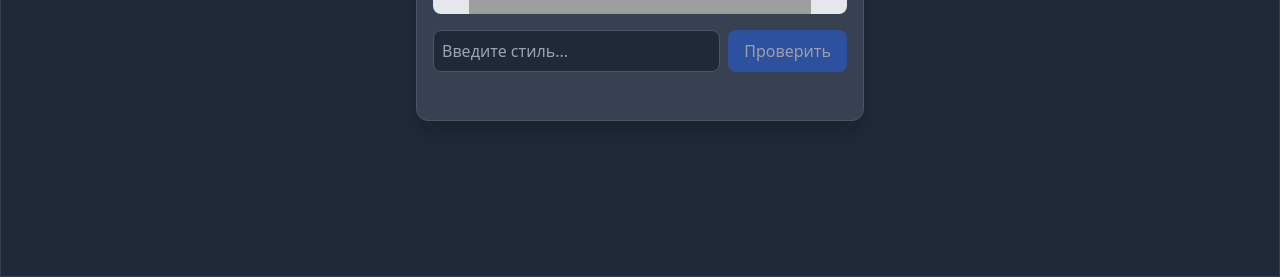
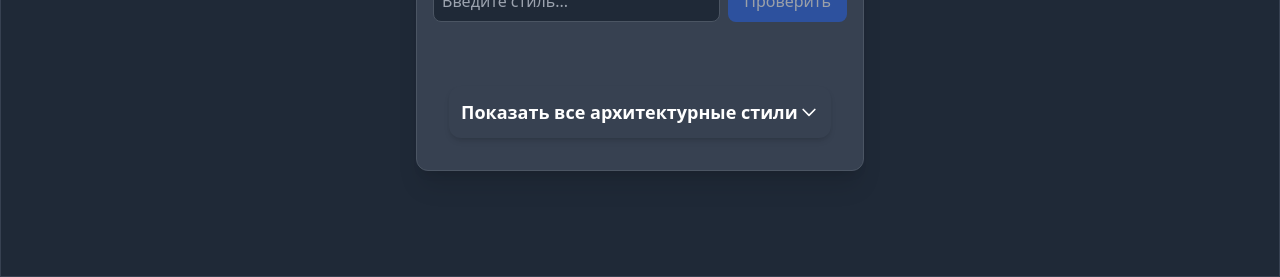
Before and after one commit to pinco721/archistyle-game, a React (Create React App) app: page / in a window 1280 px wide. Shown: the part 523-800 px from the top of the page. Built offline with nearby package versions, Linux system fonts and the light colour scheme; grey boxes are pictures that could not be loaded.

Commit message:
список стилей

```diff
--- a/src/Game.jsx
+++ b/src/Game.jsx
@@ -55,7 +55,7 @@ export default function Game() {
   const [gameState, setGameState] = useState("playing");
   const [isAnimating, setIsAnimating] = useState(false);
   const [error, setError] = useState(null);
-
+  const [isListOpen, setIsListOpen] = useState(false);
 
 
   useEffect(() => {
@@ -202,6 +202,7 @@ export default function Game() {
               : 'bg-white text-gray-900 shadow-lg'
           }`}
       >
+
         {/* Фото с плавным появлением */}
         <div
           key={targetStyle?.currentPhotoUrl}
@@ -213,6 +214,7 @@ export default function Game() {
             className="w-full rounded-lg object-contain h-64"
           />
         </div>
+
 
         {/* Блок с вводом или победой */}
         {gameState === "playing" ? (
@@ -252,6 +254,7 @@ export default function Game() {
               Сыграть снова
             </button>
           </div>
+
         )}
 
         {error && (
@@ -292,6 +295,48 @@ export default function Game() {
             </div>
           ))}
         </div>
+              <div className={`w-full max-w-xl p-4 transition-colors duration-300 ${isDark ? 'text-gray-300' : 'text-gray-700'}`}>
+        <button
+          onClick={() => setIsListOpen(!isListOpen)}
+          className={`flex justify-between items-center w-full p-3 font-semibold rounded-xl text-lg
+            transition-all duration-300
+            ${isDark
+              ? 'bg-gray-700 hover:bg-gray-600 text-white shadow-md'
+              : 'bg-white hover:bg-gray-100 text-gray-900 border border-gray-200 shadow-md'
+            }`}
+        >
+          <span>
+            {isListOpen ? 'Скрыть список стилей' : 'Показать все архитектурные стили'}
+          </span>
+          <svg
+            className={`w-5 h-5 transition-transform duration-300 ${isListOpen ? 'rotate-180' : 'rotate-0'}`}
+            fill="none"
+            stroke="currentColor"
+            viewBox="0 0 24 24"
+            xmlns="http://www.w3.org/2000/svg"
+          >
+            <path strokeLinecap="round" strokeLinejoin="round" strokeWidth="2" d="M19 9l-7 7-7-7"></path>
+          </svg>
+        </button>
+
+        <div
+          className={`overflow-hidden transition-max-height duration-500 ease-in-out
+            ${isListOpen ? 'max-h-screen pt-4' : 'max-h-0'}`
+          }
+        >
+          <div
+            className={`p-4 rounded-xl ${isDark ? 'bg-gray-800' : 'bg-white border border-gray-200'}`}
+          >
+            <ul className="grid grid-cols-2 sm:grid-cols-3 gap-x-4 gap-y-2 list-none">
+              {allStyles.map((style) => (
+                <li key={style.name} className={`text-sm ${isDark ? 'text-gray-300' : 'text-gray-700'}`}>
+                  {style.name}
+                </li>
+              ))}
+            </ul>
+          </div>
+        </div>
+      </div>
       </div>
     </div>
   );
--- a/src/data/styles.json
+++ b/src/data/styles.json
@@ -7,7 +7,7 @@
       "https://upload.wikimedia.org/wikipedia/commons/thumb/4/49/Hasak_-_Der_Dom_zu_K%C3%B6ln_-_Bild_18_Westansicht_Boisseree.jpg/1024px-Hasak_-_Der_Dom_zu_K%C3%B6ln_-_Bild_18_Westansicht_Boisseree.jpg",
       "https://upload.wikimedia.org/wikipedia/commons/thumb/8/83/Laon%2C_Cath%C3%A9drale_Notre-Dame_PM_14294.jpg/500px-Laon%2C_Cath%C3%A9drale_Notre-Dame_PM_14294.jpg"
     ],
-    "period": "XII–XVI вв.",
+    "period": "12-16 век",
     "region": "Европа",
     "form": "арки и шпили",
     "materials": "камень",
@@ -23,7 +23,7 @@
       "https://upload.wikimedia.org/wikipedia/commons/thumb/8/8d/Hofkirche_im_Winter.jpg/500px-Hofkirche_im_Winter.jpg",
       "https://upload.wikimedia.org/wikipedia/commons/thumb/c/cf/Milotice_-_z%C3%A1mek.JPG/2560px-Milotice_-_z%C3%A1mek.JPG"
     ],
-    "period": "XVII–XVIII вв.",
+    "period": "17-18 век",
     "region": "Европа",
     "form": "купола и волнистые линии",
     "materials": "камень, мрамор",
@@ -38,7 +38,7 @@
       "https://upload.wikimedia.org/wikipedia/commons/thumb/0/0a/Moscow_Spiridonovka_Tarasov_Mansion_asv2021-07_img32.jpg/2560px-Moscow_Spiridonovka_Tarasov_Mansion_asv2021-07_img32.jpg",
       "https://upload.wikimedia.org/wikipedia/commons/thumb/c/c8/St._Petersburg%2C_German_Embassy.jpg/1213px-St._Petersburg%2C_German_Embassy.jpg"
     ],
-    "period": "XVIII–XIX вв.",
+    "period": "18-19 век",
     "region": "Европа, США",
     "form": "колонны, портики",
     "materials": "камень, мрамор, штукатурка",
@@ -46,13 +46,13 @@
     "idea": "порядок, величие"
   },
   {
-    "name": "Античность",
+    "name": "Классика",
     "aliases": ["античность", "класика", "классический", "древний", "греческий", "римский", "классицизм"],
     "photoUrls": [
       "https://upload.wikimedia.org/wikipedia/commons/thumb/a/a7/Greece-0283_-_Temple_of_Hephaistos_%282215107461%29.jpg/500px-Greece-0283_-_Temple_of_Hephaistos_%282215107461%29.jpg",
       "https://upload.wikimedia.org/wikipedia/commons/thumb/c/ce/2006_01_21_Ath%C3%A8nes_Parth%C3%A9non.JPG/500px-2006_01_21_Ath%C3%A8nes_Parth%C3%A9non.JPG"
     ],
-    "period": "VII в. до н.э. – V в. н.э.",
+    "period": "5 век",
     "region": "Средиземноморье",
     "form": "колонны, триглифы, портики",
     "materials": "мрамор, известняк, камень",
@@ -67,7 +67,7 @@
       "https://upload.wikimedia.org/wikipedia/commons/thumb/3/3c/Poitiers%2C_%C3%89glise_Notre-Dame_la_Grande-PM_31759.jpg/500px-Poitiers%2C_%C3%89glise_Notre-Dame_la_Grande-PM_31759.jpg",
       "https://upload.wikimedia.org/wikipedia/commons/thumb/5/5d/Coimbra_BW_2018-10-06_14-33-51_stitch.jpg/330px-Coimbra_BW_2018-10-06_14-33-51_stitch.jpg"
     ],
-    "period": "X–XII вв.",
+    "period": "10-12 век",
     "region": "Европа",
     "form": "толстые стены, полукруглые арки",
     "materials": "камень, кирпич",
@@ -76,13 +76,13 @@
   },
   {
     "name": "Палладианство",
-    "aliases": ["палладианский", "палладио", "паладианство"],
+    "aliases": ["палладианский", "палладио", "паладианство", "Палладианский"],
     "photoUrls": [
       "https://upload.wikimedia.org/wikipedia/commons/thumb/4/4d/Chiesa_di_San_Nicola_da_Tolentino_%28Venice%29.jpg/2560px-Chiesa_di_San_Nicola_da_Tolentino_%28Venice%29.jpg",
       "https://upload.wikimedia.org/wikipedia/commons/thumb/0/09/%D0%9F%D0%B0%D0%BB%D0%BB%D0%B0%D0%B4%D0%B8%D0%B5%D0%B2_%D0%BC%D1%80%D0%B0%D0%BC%D0%BE%D1%80%D0%BD%D1%8B%D0%B9_%D0%BC%D0%BE%D1%81%D1%82.jpg/960px-%D0%9F%D0%B0%D0%BB%D0%BB%D0%B0%D0%B4%D0%B8%D0%B5%D0%B2_%D0%BC%D1%80%D0%B0%D0%BC%D0%BE%D1%80%D0%BD%D1%8B%D0%B9_%D0%BC%D0%BE%D1%81%D1%82.jpg",
       "https://upload.wikimedia.org/wikipedia/commons/d/d7/Chiswick_House.jpg"
     ],
-    "period": "XVI–XIX вв.",
+    "period": "16-19 вв.",
     "region": "Европа, США, Россия",
     "form": "строгая симметрия, колоннады",
     "materials": "камень, штукатурка, кирпич",
@@ -98,7 +98,7 @@
       "https://upload.wikimedia.org/wikipedia/commons/thumb/a/aa/Bordeaux_Notre-Dame_R01.jpg/1920px-Bordeaux_Notre-Dame_R01.jpg",
       "https://upload.wikimedia.org/wikipedia/commons/thumb/0/03/Pa%C5%82ac_Czapskich_w_Warszawie_2021.jpg/500px-Pa%C5%82ac_Czapskich_w_Warszawie_2021.jpg"
     ],
-    "period": "XVIII в.",
+    "period": "18 век",
     "region": "Европа (Франция, Германия)",
     "form": "камерный, изогнутые линии",
     "materials": "дерево, гипс, мрамор",
@@ -113,7 +113,7 @@
       "https://upload.wikimedia.org/wikipedia/commons/7/75/Moscow_dorogomilovo_3.jpg",
       "https://upload.wikimedia.org/wikipedia/commons/thumb/9/97/Moscow_lions_house_main.jpg/250px-Moscow_lions_house_main.jpg"
     ],
-    "period": "1930–1950 гг.",
+    "period": "20 век",
     "region": "СССР",
     "form": "башни, шпили, монументальность",
     "materials": "бетон, кирпич, гранит",
@@ -128,7 +128,7 @@
       "https://upload.wikimedia.org/wikipedia/commons/4/45/BirminghamUniversityChancellorsCourt.jpg",
       "https://upload.wikimedia.org/wikipedia/commons/thumb/4/44/10._%D0%93%D0%BE%D1%80%D0%BE%D0%B4%D0%BA%D1%96%D0%B2%D0%BA%D0%B0_%28%D0%9A%D0%BE%D1%81%D1%82%D0%B5%D0%BB_%D0%A1%D0%B2%D1%8F%D1%82%D0%BE%D1%97_%D0%9A%D0%BB%D0%B0%D1%80%D0%B8%29.jpg/2560px-10._%D0%93%D0%BE%D1%80%D0%BE%D0%B4%D0%BA%D1%96%D0%B2%D0%BA%D0%B0_%28%D0%9A%D0%BE%D1%81%D1%82%D0%B5%D0%BB_%D0%A1%D0%B2%D1%8F%D1%82%D0%BE%D1%97_%D0%9A%D0%BB%D0%B0%D1%80%D0%B8%29.jpg"
     ],
-    "period": "Середина XIX в. – Начало XX в.",
+    "period": "Середина 19 век – Начало 20 века",
     "region": "Глобально",
     "form": "смешение стилей, асимметрия",
     "materials": "кирпич, камень, металл",
```
